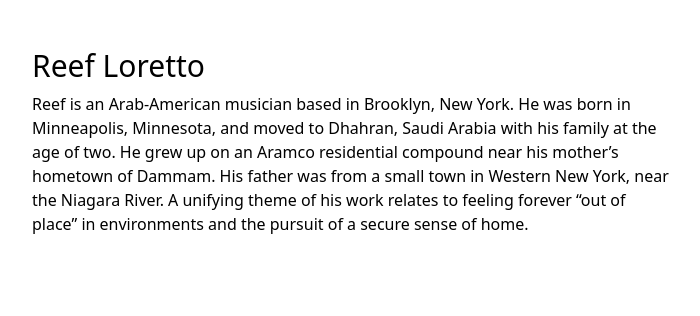
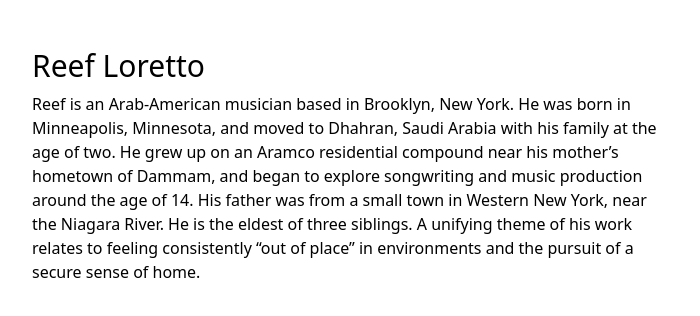
Before and after one commit to reefloretto/reefloretto.com, a Next.js app in the folder untitled1994/: page / in a window 1280 px wide. Shown: the top 316 px of the page, without its empty margins (256-956 px from the left). Built offline with nearby package versions, Linux system fonts and the light colour scheme.

Commit message:
better type

```diff
--- a/untitled1994/src/app/mdx/index.mdx
+++ b/untitled1994/src/app/mdx/index.mdx
@@ -3,6 +3,8 @@
 Reef is an Arab-American musician based in Brooklyn, New York. He was born in
 Minneapolis, Minnesota, and moved to Dhahran, Saudi Arabia with his family at
 the age of two. He grew up on an Aramco residential compound near his mother’s
-hometown of Dammam. His father was from a small town in Western New York, near
-the Niagara River. A unifying theme of his work relates to feeling forever “out
-of place” in environments and the pursuit of a secure sense of home.
+hometown of Dammam, and began to explore songwriting and music production around
+the age of 14. His father was from a small town in Western New York, near the
+Niagara River. He is the eldest of three siblings. A unifying theme of his work
+relates to feeling consistently “out of place” in environments and the pursuit
+of a secure sense of home.
```
